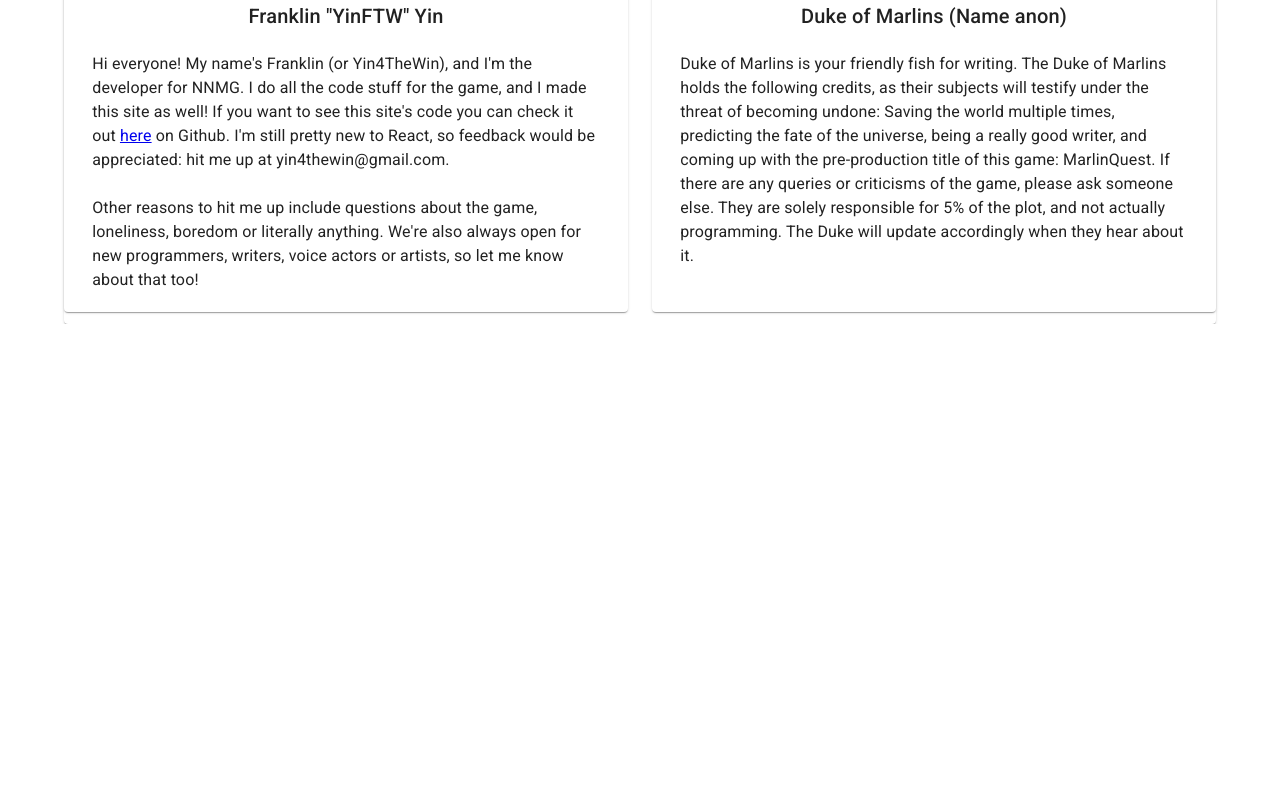
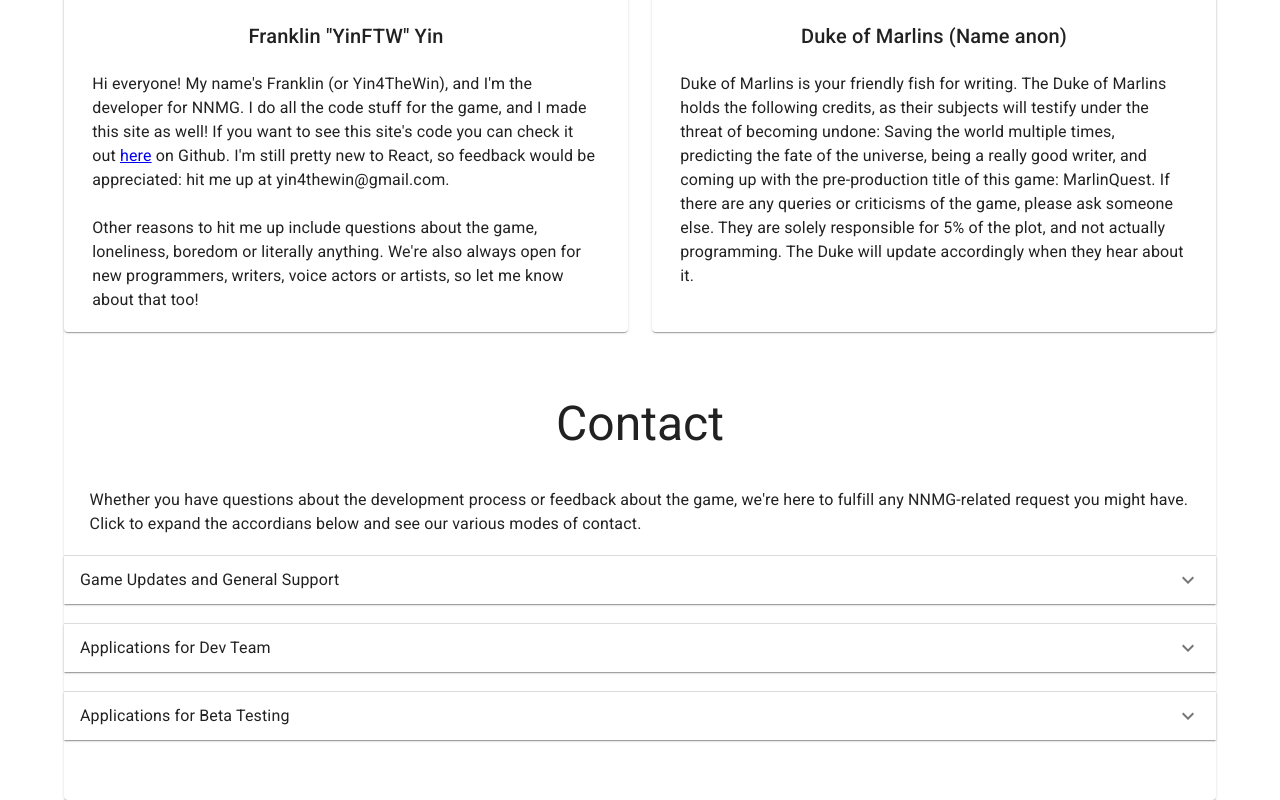
Before and after one commit to Yin4TheWin/nnmg-site, a React (Create React App) app: page / in a window 1280 px wide. Shown: the part 1054-1854 px from the top of the page. Before the commit the page ends 1378 px from the top, so only its background shows below. Built offline with nearby package versions, Linux system fonts and the light colour scheme.

Commit message:
Add contact section

```diff
--- a/src/Components/Homepage.js
+++ b/src/Components/Homepage.js
@@ -6,6 +6,10 @@
 import Duke from '../Images/dukeAva.png'
 import Pulse from 'react-reveal/Pulse';
 import Markdown from 'markdown-to-jsx';
+import Accordion from '@material-ui/core/Accordion';
+import AccordionSummary from '@material-ui/core/AccordionSummary';
+import AccordionDetails from '@material-ui/core/AccordionDetails';
+import ExpandMoreIcon from '@material-ui/icons/ExpandMore';
 import { Paper, makeStyles, Typography, Grid, Avatar } from '@material-ui/core';
 
 const useStyles = makeStyles((theme)=>({
@@ -41,10 +45,11 @@
         </Paper>
         <Paper className={classes.aboutPaper}>
             <Pulse>
-                <Typography variant="h3" style={{textAlign:"center", paddingTop: "2vh", paddingBottom: "2vh"}}>Welcome to NNMG Studios</Typography>
+                <Typography variant="h3" id="about" style={{textAlign:"center", paddingTop: "2vh", paddingBottom: "2vh"}}>Welcome to NNMG Studios</Typography>
             </Pulse>
             <Markdown className={classes.aboutText}>{AboutText}</Markdown>
             <Typography variant="h5" fontWeight="fontWeightBold" m={1} style={{paddingTop: "2vh", paddingLeft: "2vw"}}>Meet the Team</Typography>
+            <br/>
         <Grid container spacing={3}>
             <Grid item xs={12} sm={6}>
             <Paper className={classes.paper}>
@@ -69,6 +74,63 @@
             </Paper>
             </Grid>
       </Grid>
+      <Typography variant="h3" style={{textAlign:"center", paddingTop: "8vh", paddingBottom: "2vh"}}>Contact</Typography>
+      <br/>
+      <Typography className={classes.aboutText}>Whether you have questions about the development process or feedback about the game, we're here to fulfill any NNMG-related request you might have. Click to expand the accordians below and see our various modes of contact.</Typography>
+      <br/>
+      <Accordion>
+        <AccordionSummary
+          expandIcon={<ExpandMoreIcon />}
+          aria-controls="panel1a-content"
+          id="panel1a-header"
+        >
+        <Typography>Game Updates and General Support</Typography>
+        </AccordionSummary>
+        <AccordionDetails>
+          <Typography>
+            Join our Discord! Although the Devblog will cover major updates, day to day changes, down to the exact commits that are being pushed to Github, will be posted on our Discord server.
+            If you have questions about the game or its dev process, this is also where I'll likely respond the quickest. Here's the link to join: <a href="https://discord.gg/RUZNp3r">https://discord.gg/RUZNp3r</a>.
+            Hope to see you there, we'd be happy to have you!
+          </Typography>
+        </AccordionDetails>
+      </Accordion>
+      <br/>
+      <Accordion>
+        <AccordionSummary
+          expandIcon={<ExpandMoreIcon />}
+          aria-controls="panel1a-content"
+          id="panel1a-header"
+        >
+        <Typography>Applications for Dev Team</Typography>
+        </AccordionSummary>
+        <AccordionDetails>
+          <Typography>
+            We're a small crew, and always looking for new people to join our team. If you have the time and are willing to apply, please send me an email at yin4thewin@gmail.com. I'd be honored to know that you think our projects are worth your time! We're currently looking for:<br/><br/>
+            -Programmer (Unity)<br/>
+            -Programmer (Web)<br/>
+            -Writer<br/>
+            -Artist<br/><br/>
+            Unfortunately we are unable to offer financial compensation at this time. Additionally I cannot guarantee that we will generate any revenue, much less profit. However, if you've ever wanted to make a video game, want a cool project for your resume, or just want to hang out with a chill team, I encourage you to contact me! And if we ever do make money, know that you will definitely be compensated accordingly.
+          </Typography>
+        </AccordionDetails>
+      </Accordion>
+      <br/>
+      <Accordion>
+        <AccordionSummary
+          expandIcon={<ExpandMoreIcon />}
+          aria-controls="panel1a-content"
+          id="panel1a-header"
+        >
+        <Typography>Applications for Beta Testing</Typography>
+        </AccordionSummary>
+        <AccordionDetails>
+          <Typography>
+              QA/Beta Testers are an indispensable part of any good dev team. They catch bugs, point out loopholes and generally offer the feedback necessary to make a great game a reality. I haven't worked out the specifics yet, but I'm currently thinking of implementing a "drops" system where users active on the devblog/Discord can get access to early release builds. A user's activity can be measured by them creating an account on this site that is also linked to their Discord account (hence the log in button in the navbar).
+              While logged in, views and comments on the Devblog will contribute to that user's drop chances. I'll update this later when I work it all out, but in the meantime feel free to join the <a href="https://discord.gg/RUZNp3r">Discord</a> to stay tuned!
+          </Typography>
+        </AccordionDetails>
+      </Accordion>
+      <br/><br/><br/>
         </Paper>
     </React.Fragment>)
 }
--- a/src/Components/Navbar.js
+++ b/src/Components/Navbar.js
@@ -29,14 +29,15 @@
             color="inherit"
             noWrap
             variant="body2"
+            href="#about"
             className={classes.toolbarLink}
-            > Our Games </Link>
+            > About </Link>
             <Link
             color="inherit"
             noWrap
             variant="body2"
             className={classes.toolbarLink}
-            > About </Link>
+            > Our Games </Link>
             <Link
             color="inherit"
             noWrap
--- a/src/Components/SignIn.js
+++ b/src/Components/SignIn.js
@@ -69,7 +69,7 @@
             <LockOutlinedIcon />
           </Avatar>
           <Typography component="h1" variant="h5">
-            Sign in
+            NNMG Super Secret Portal
           </Typography>
           <form className={classes.form} noValidate>
             <TextField
@@ -99,7 +99,6 @@
               label="Remember me"
             />
             <Button
-              type="submit"
               fullWidth
               variant="contained"
               color="primary"
```
